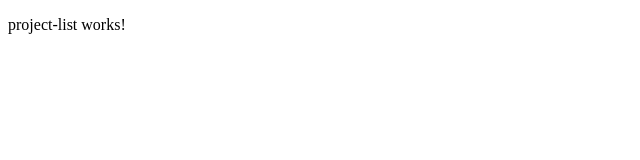
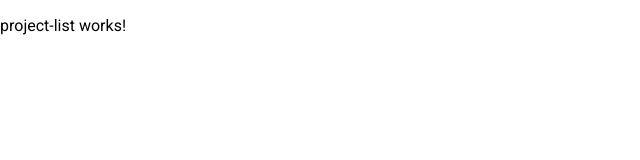
Before and after one commit to Chris-J-Patrick/SampleProject, an Angular app in the folder frontend/: page /projects in a window 1280 px wide. Shown: the top 160 px of the page, without its empty margins (0-640 px from the left). Built offline with nearby package versions, Linux system fonts and the light colour scheme.

Commit message:
Add Material UI dependencies and config

```diff
--- a/frontend/angular.json
+++ b/frontend/angular.json
@@ -27,6 +27,7 @@
               }
             ],
             "styles": [
+              "@angular/material/prebuilt-themes/azure-blue.css",
               "src/styles.css"
             ],
             "scripts": []
@@ -85,6 +86,7 @@
               }
             ],
             "styles": [
+              "@angular/material/prebuilt-themes/azure-blue.css",
               "src/styles.css"
             ],
             "scripts": []
--- a/frontend/package.json
+++ b/frontend/package.json
@@ -11,10 +11,12 @@
   "private": true,
   "dependencies": {
     "@angular/animations": "^19.0.0",
+    "@angular/cdk": "^19.0.2",
     "@angular/common": "^19.0.0",
     "@angular/compiler": "^19.0.0",
     "@angular/core": "^19.0.0",
     "@angular/forms": "^19.0.0",
+    "@angular/material": "^19.0.2",
     "@angular/platform-browser": "^19.0.0",
     "@angular/platform-browser-dynamic": "^19.0.0",
     "@angular/router": "^19.0.0",
--- a/frontend/src/app/app.config.ts
+++ b/frontend/src/app/app.config.ts
@@ -2,7 +2,8 @@
 import { provideRouter } from '@angular/router';
 
 import { routes } from './app.routes';
+import { provideAnimationsAsync } from '@angular/platform-browser/animations/async';
 
 export const appConfig: ApplicationConfig = {
-  providers: [provideZoneChangeDetection({ eventCoalescing: true }), provideRouter(routes)]
+  providers: [provideZoneChangeDetection({ eventCoalescing: true }), provideRouter(routes), provideAnimationsAsync()]
 };
--- a/frontend/src/index.html
+++ b/frontend/src/index.html
@@ -6,8 +6,10 @@
     <base href="/" />
     <meta name="viewport" content="width=device-width, initial-scale=1" />
     <link rel="icon" type="image/x-icon" href="favicon.ico" />
-  </head>
-  <body>
+      <link href="https://fonts.googleapis.com/css2?family=Roboto:wght@300;400;500&display=swap" rel="stylesheet">
+    <link href="https://fonts.googleapis.com/icon?family=Material+Icons" rel="stylesheet">
+</head>
+  <body class="mat-typography">
     <app-root></app-root>
   </body>
 </html>
--- a/frontend/src/styles.css
+++ b/frontend/src/styles.css
@@ -1 +1,4 @@
 /* You can add global styles to this file, and also import other style files */
+
+html, body { height: 100%; }
+body { margin: 0; font-family: Roboto, "Helvetica Neue", sans-serif; }
```
Also changed, not shown: 1 other file (tests, documents, lock files or other folders).
